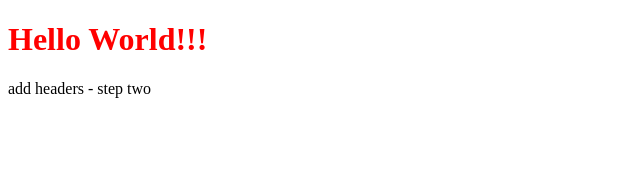
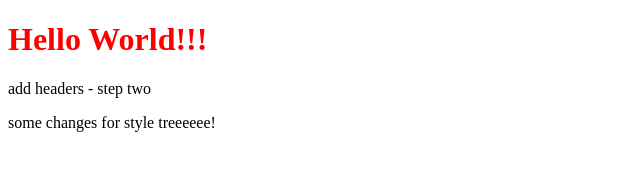
Before and after one commit to paraslov/git_practice_githowto, a plain HTML site: page html/hello.html in a window 1280 px wide. Shown: the whole page, without its empty margins (0-640 px from the left). Drawn offline with Linux system fonts and the light colour scheme.

Commit message:
changes for style treee

```diff
--- a/html/hello.html
+++ b/html/hello.html
@@ -13,5 +13,6 @@
 <body>
     <h1>Hello World!!!</h1>
     <p>add headers - step two</p>
+    <p>some changes for style treeeeee!</p>
 </body>
 </html>
```
